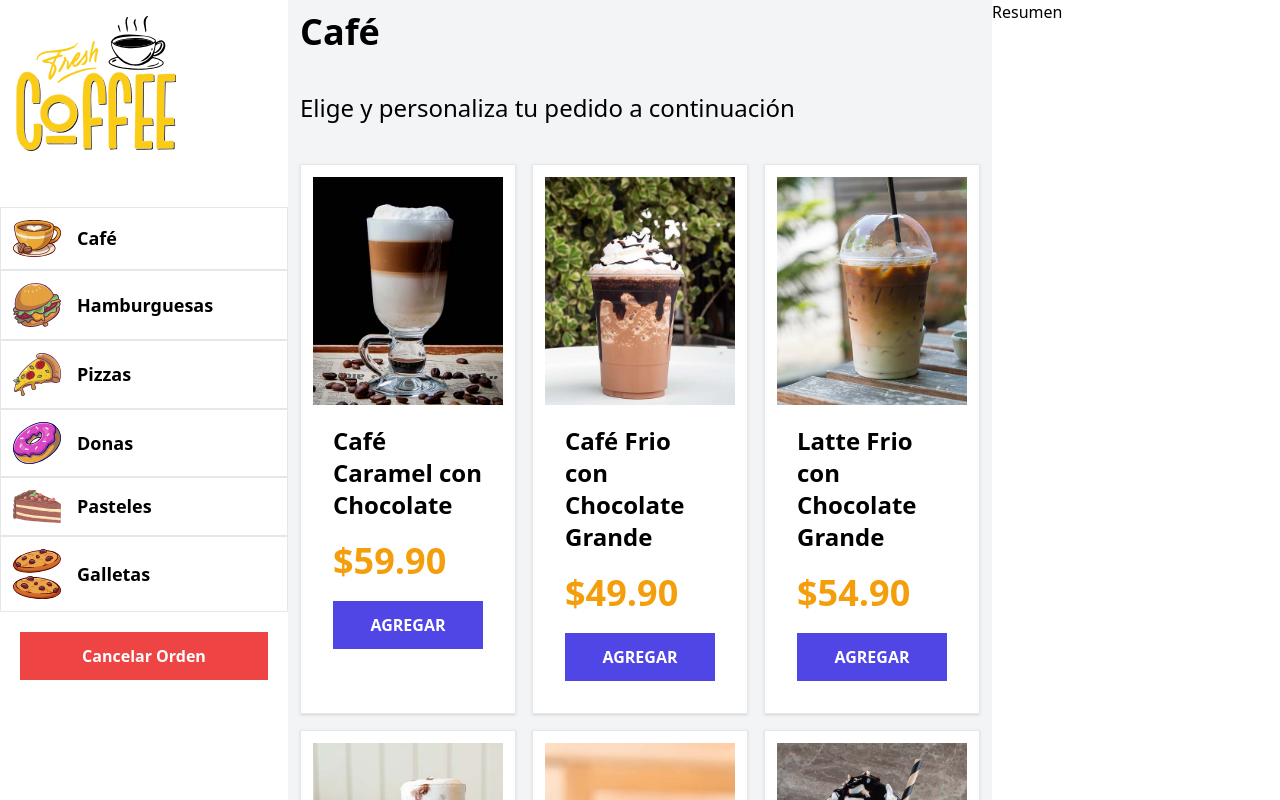
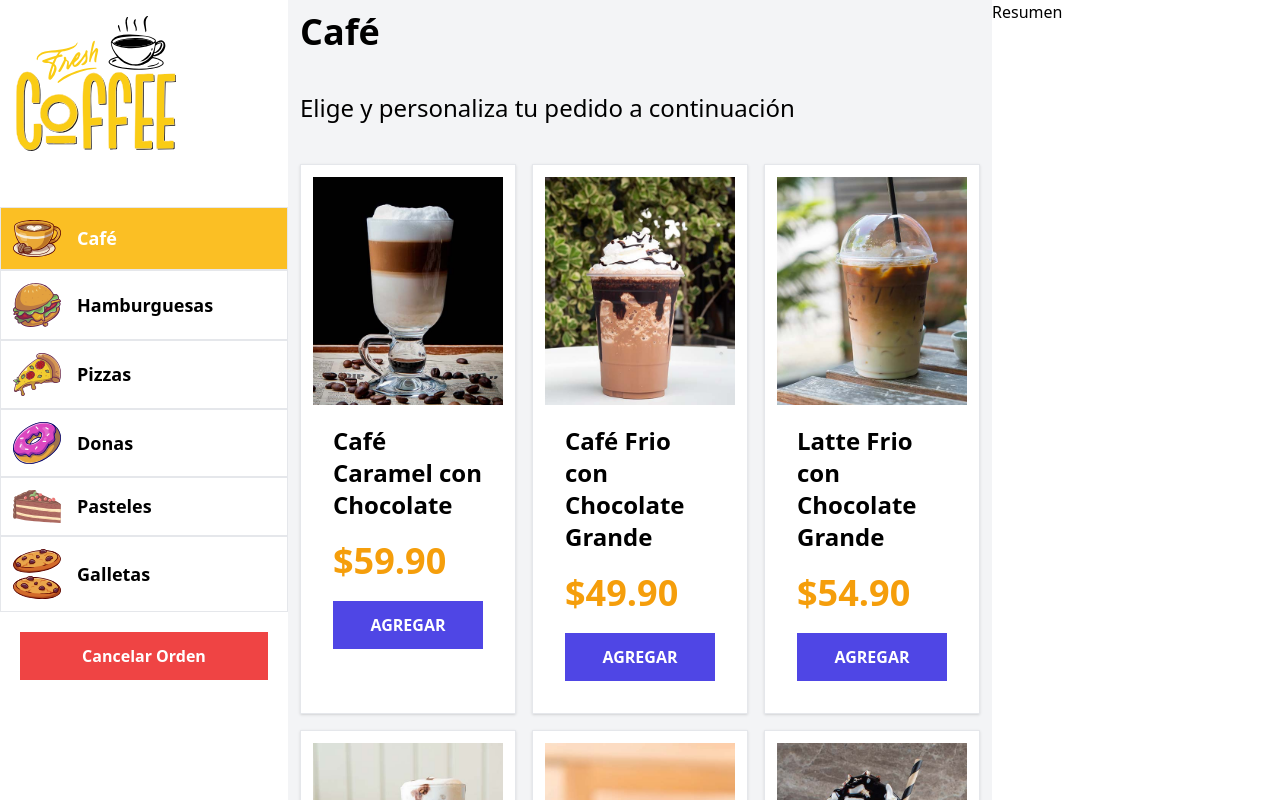
Before and after one commit to Joshjavy/react-quiosco, a React (Vite) app: page / in a window 1280 px wide. Built offline with nearby package versions, Linux system fonts and the light colour scheme.

Commit message:
278. Resaltando la Categoría Actual

```diff
--- a/src/components/Categoria.jsx
+++ b/src/components/Categoria.jsx
@@ -1,10 +1,10 @@
 import useQuiosco from "../hooks/useQuiosco"
 
 export default function Categoria({ categoria }) {
-    const { handleClickCategoria } = useQuiosco();
+    const { handleClickCategoria, categoriaActual } = useQuiosco();
     const {icono,id,nombre} = categoria
     return (
-            <div className="flex items-center gap-4 border w-full p-3 hover:bg-amber-400 hover:text-white cursor-pointer">
+            <div className={`${categoriaActual.id === id ? "bg-amber-400 text-white" : "bg-white text-black" } flex items-center gap-4 border w-full p-3 hover:bg-amber-400 hover:text-white cursor-pointer `}>
                     <img
                         alt="imagen icono"
                         src={`/img/icono_${icono}.svg`}
@@ -12,7 +12,7 @@ export default function Categoria({ categoria }) {
                         />
                         <button
                             type="button"
-                            className="text-lg font-bold cursor-pointer truncate"
+                            className="text-lg font-bold cursor-pointer truncate w-full text-left"
                             onClick={ () => handleClickCategoria(id)}
                         > {nombre} </button>
                 </div>
```
